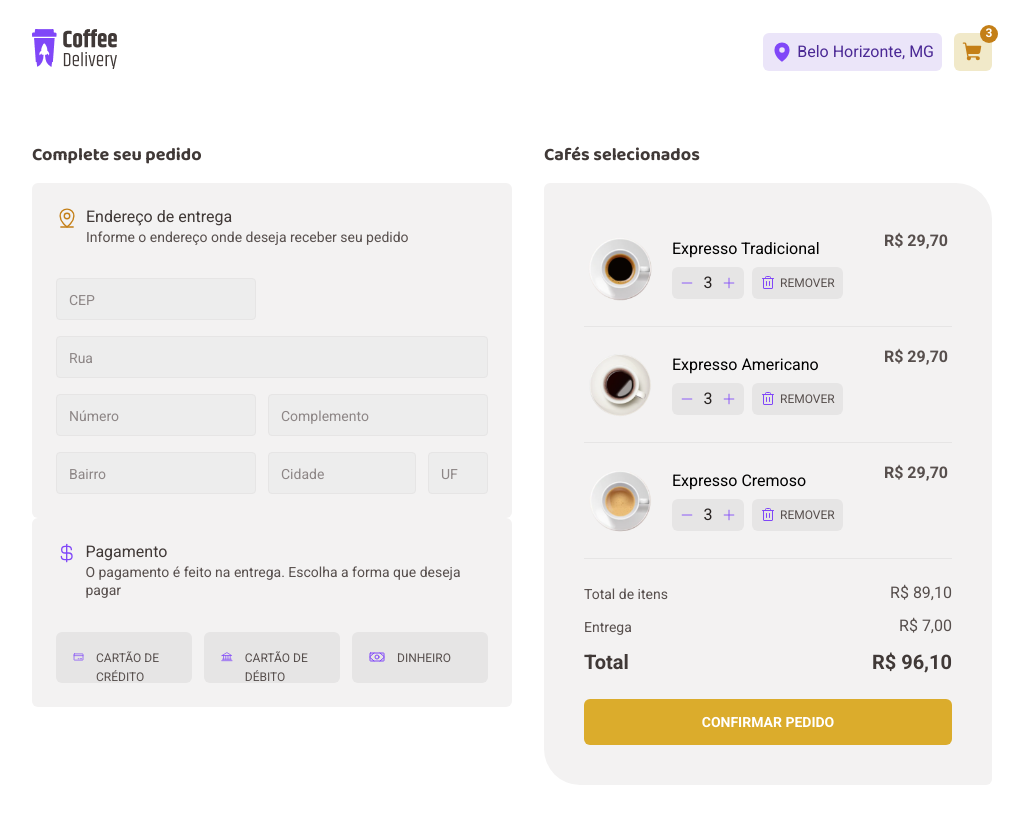
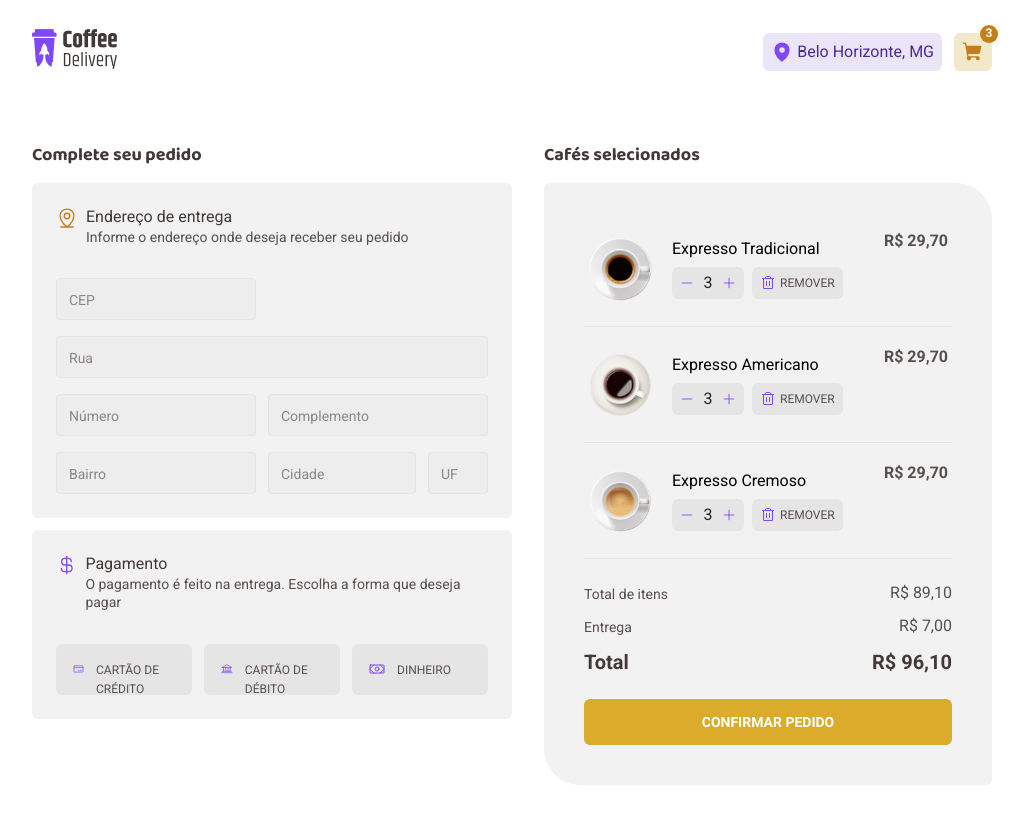
Before and after one commit to ArthurEnrique15/ignite-coffee-delivery, a React (Vite) app: page /checkout in a window 1280 px wide. Shown: the whole page, without its empty margins (128-1157 px from the left). Built offline with nearby package versions, Linux system fonts and the light colour scheme.

Commit message:
refactor: create separate styled components in complete order form component

```diff
--- a/src/pages/Checkout/CompleteOrderForm/index.tsx
+++ b/src/pages/Checkout/CompleteOrderForm/index.tsx
@@ -7,28 +7,36 @@ import {
 } from 'phosphor-react'
 import { useFormContext } from 'react-hook-form'
 
-import { CompleteOrderFormContainer } from './styles'
+import {
+  CompleteOrderFormContainer,
+  FormHeaderContainer,
+  FormPanelContainer,
+  InputsContainer,
+  PaymentOptionLabel,
+  PaymentOptionsContainer,
+  TitleContainer,
+} from './styles'
 
 export function CompleteOrderForm() {
   const { register } = useFormContext()
 
   return (
     <CompleteOrderFormContainer>
-      <div className="title">
+      <TitleContainer>
         <span>Complete seu pedido</span>
-      </div>
+      </TitleContainer>
 
-      <div className="formPanel addressPanel">
-        <div className="formHeader">
+      <FormPanelContainer>
+        <FormHeaderContainer>
           <MapPinLine className="addressIcon" size={22} />
 
-          <div className="formHeaderText">
+          <div className="headerText">
             <span>Endereço de entrega</span>
             <span>Informe o endereço onde deseja receber seu pedido</span>
           </div>
-        </div>
+        </FormHeaderContainer>
 
-        <div className="inputs">
+        <InputsContainer>
           <p>
             <input
               id="cep"
@@ -81,32 +89,32 @@ export function CompleteOrderForm() {
               {...register('federalUnit')}
             />
           </p>
-        </div>
-      </div>
+        </InputsContainer>
+      </FormPanelContainer>
 
-      <div className="formPanel paymentPanel">
-        <div className="formHeader paymentPanelHeader">
+      <FormPanelContainer>
+        <FormHeaderContainer>
           <CurrencyDollar className="paymentIcon" size={22} />
 
-          <div className="formHeaderText">
+          <div className="headerText">
             <span>Pagamento</span>
             <span>
               O pagamento é feito na entrega. Escolha a forma que deseja pagar
             </span>
           </div>
-        </div>
+        </FormHeaderContainer>
 
-        <div className="paymentOptions">
+        <PaymentOptionsContainer>
           <input
             id="creditCard"
             type="radio"
             value="creditCard"
             {...register('paymentType')}
           />
-          <label htmlFor="creditCard">
+          <PaymentOptionLabel htmlFor="creditCard">
             <CreditCard size={16} />
             <span>Cartão de crédito</span>
-          </label>
+          </PaymentOptionLabel>
 
           <input
             id="debitCard"
@@ -114,10 +122,10 @@ export function CompleteOrderForm() {
             value="debitCard"
             {...register('paymentType')}
           />
-          <label htmlFor="debitCard">
+          <PaymentOptionLabel htmlFor="debitCard">
             <Bank size={16} />
             <span>Cartão de débito</span>
-          </label>
+          </PaymentOptionLabel>
 
           <input
             id="money"
@@ -125,12 +133,12 @@ export function CompleteOrderForm() {
             value="money"
             {...register('paymentType')}
           />
-          <label htmlFor="money">
+          <PaymentOptionLabel htmlFor="money">
             <Money size={16} />
             <span>Dinheiro</span>
-          </label>
-        </div>
-      </div>
+          </PaymentOptionLabel>
+        </PaymentOptionsContainer>
+      </FormPanelContainer>
     </CompleteOrderFormContainer>
   )
 }
--- a/src/pages/Checkout/CompleteOrderForm/styles.ts
+++ b/src/pages/Checkout/CompleteOrderForm/styles.ts
@@ -5,24 +5,28 @@ export const CompleteOrderFormContainer = styled.div`
   flex-direction: column;
 
   width: 40rem;
+  gap: 0.75rem;
 
-  .title {
+  .addressIcon {
+    color: ${(props) => props.theme['yellow-dark']};
+  }
+
+  .paymentIcon {
+    color: ${(props) => props.theme.purple};
+  }
+`
+
+export const TitleContainer = styled.div`
   color: ${(props) => props.theme['base-subtitle']};
 
   font-family: 'Baloo 2';
   font-weight: 700;
   font-size: 1.125rem;
 
-    margin-bottom: 1rem;
-  }
+  margin-bottom: 0.25rem;
+`
 
-  form {
-    display: flex;
-    flex-direction: column;
-    gap: 0.75rem;
-  }
-
-  .formPanel {
+export const FormPanelContainer = styled.div`
   display: flex;
   flex-direction: column;
   gap: 2rem;
@@ -32,14 +36,13 @@ export const CompleteOrderFormContainer = styled.div`
   border-radius: 6px;
 
   padding: 1.5rem;
-  }
+`
 
-  .formHeader {
+export const FormHeaderContainer = styled.div`
   display: flex;
   gap: 0.5rem;
-  }
 
-  .formHeaderText {
+  .headerText {
     display: flex;
     flex-direction: column;
 
@@ -53,27 +56,19 @@ export const CompleteOrderFormContainer = styled.div`
       font-size: 0.875rem;
     }
   }
+`
 
-  .addressIcon {
-    color: ${(props) => props.theme['yellow-dark']};
-  }
-
-  .paymentIcon {
-    color: ${(props) => props.theme.purple};
-  }
-
-  .inputs {
+export const InputsContainer = styled.div`
   display: flex;
   flex-direction: column;
   gap: 1rem;
-  }
 
-  .inputs p {
+  p {
     display: flex;
     gap: 0.75rem;
   }
 
-  .inputs input {
+  input {
     width: 12.5rem;
     height: 2.625rem;
     color: ${(props) => props.theme['base-text']};
@@ -88,32 +83,42 @@ export const CompleteOrderFormContainer = styled.div`
     transition: 0.1s;
   }
 
-  .inputs input::placeholder {
+  input::placeholder {
     color: ${(props) => props.theme['base-label']};
     font-size: 0.875rem;
   }
 
-  .inputs input:focus {
+  input:focus {
     border-color: ${(props) => props.theme['yellow-dark']};
   }
 
-  .inputs .fullInput {
+  .fullInput {
     width: 100%;
   }
 
-  .inputs .federalUnitInput {
+  .federalUnitInput {
     width: 3.75rem;
   }
+`
 
-  .paymentOptions {
+export const PaymentOptionsContainer = styled.div`
   display: flex;
   justify-content: space-between;
   align-items: center;
 
   gap: 0.75rem;
+
+  input[type='radio'] {
+    display: none;
   }
 
-  .paymentOptions label {
+  input[type='radio']:checked + label {
+    background-color: ${(props) => props.theme['purple-light']};
+    border-color: ${(props) => props.theme.purple};
+  }
+`
+
+export const PaymentOptionLabel = styled.label`
   width: 100%;
   height: 3.1875rem;
 
@@ -127,13 +132,12 @@ export const CompleteOrderFormContainer = styled.div`
   border-radius: 6px;
   background-color: ${(props) => props.theme['base-button']};
   transition: 0.1s;
-  }
 
-  .paymentOptions label svg {
+  svg {
     color: ${(props) => props.theme.purple};
   }
 
-  .paymentOptions label span {
+  span {
     font-size: 0.75rem;
     line-height: 160%;
     color: ${(props) => props.theme['base-text']};
@@ -141,21 +145,12 @@ export const CompleteOrderFormContainer = styled.div`
     text-transform: uppercase;
   }
 
-  .paymentOptions label:hover {
+  &:hover {
     cursor: pointer;
     background-color: ${(props) => props.theme['base-hover']};
   }
 
-  .paymentOptions label:hover span {
+  &:hover span {
     color: ${(props) => props.theme['base-subtitle']};
   }
-
-  .paymentOptions input[type='radio'] {
-    display: none;
-  }
-
-  .paymentOptions input[type='radio']:checked + label {
-    background-color: ${(props) => props.theme['purple-light']};
-    border-color: ${(props) => props.theme.purple};
-  }
 `
```
Lines whose indentation alone changed are shown as unchanged.
